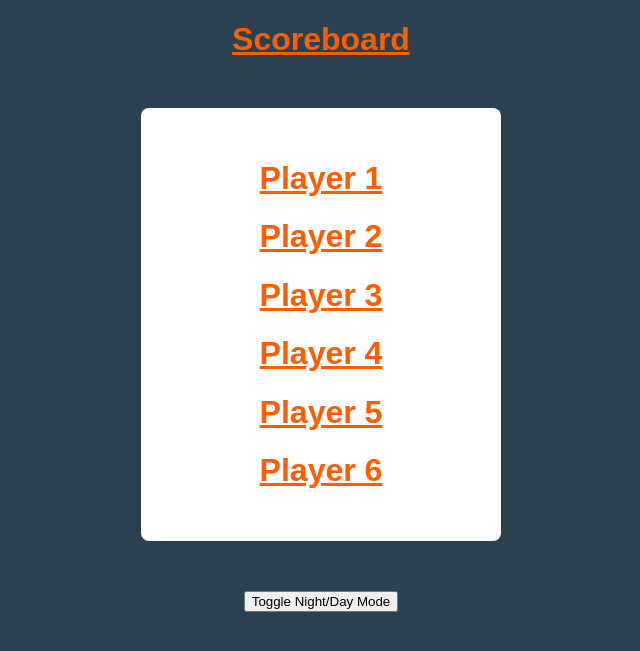
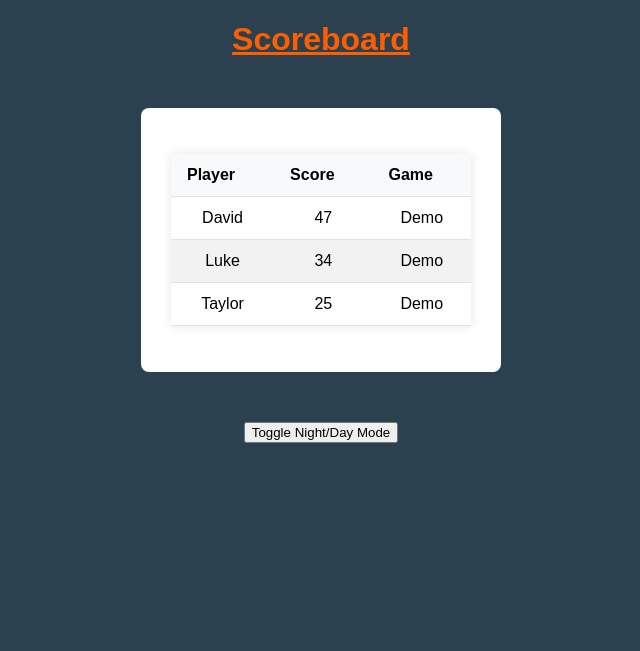
Before and after one commit to davidmorseiii/project-g2, a Flask app: page /scoreboard in a window 1280 px wide. Shown: the top 651 px of the page, without its empty margins (319-959 px from the left). Run offline with Flask 3, Linux system fonts and the light colour scheme.

Commit message:
scoreboard is working. ready to merge back

```diff
--- a/src/app.py
+++ b/src/app.py
@@ -1,7 +1,8 @@
 from flask import Flask, render_template, request, session, redirect
 from flask.views import MethodView
 from game.game_engine import GameEngine
-from models import db
+from models import db, User, QuestionSet, Question, GameResult
+
 
 app = Flask(__name__)
 app.config['SQLALCHEMY_DATABASE_URI'] = 'sqlite:///game.db'  # Moved above init_app
@@ -19,7 +20,10 @@ def home():
 
 @app.route('/scoreboard')
 def scoreboard():
-    return render_template("scoreboard.html")
+    games = GameResult.query.order_by(GameResult.score.desc()).all()
+    print(games)
+    return render_template("scoreboard.html", games=games)
+
 
 @app.route('/start', methods=['GET', 'POST'])
 def display_question():
@@ -157,4 +161,4 @@ def custom_sets():
     return render_template('choose_custom_set.html', sets=sets.keys())
 
 if __name__ == '__main__':
-    app.run(debug=True)
+    app.run(debug=True, port=5001)
--- a/src/models.py
+++ b/src/models.py
@@ -35,3 +35,4 @@ class GameResult(db.Model):
     user_id = db.Column(db.Integer, ForeignKey("user.id"))
     set_id = db.Column(db.Integer, ForeignKey("question_set.id"))
     score = db.Column(db.Integer, nullable=False)
+    question_set = relationship("QuestionSet", backref="game_results")
--- a/src/static/style.css
+++ b/src/static/style.css
@@ -1,7 +1,7 @@
 body {
     font-family: Arial, sans-serif;
     background-color: #2b414f;
-    color: white;
+    color: rgb(0, 0, 0);
     text-align: center;
     margin: 0;
     padding: 0;
@@ -117,3 +117,51 @@ body.night-mode button[type="submit"] {
     background-color: #333;
     color: #fff;
 }
+
+
+.styled-table {
+    width: 100%;
+    border-collapse: collapse;
+    margin: 1em 0;
+    font-size: 1rem;
+    font-family: sans-serif;
+    box-shadow: 0 0 10px rgba(0, 0, 0, 0.1);
+}
+
+.styled-table thead {
+    background-color: #f8f9fa;
+    text-align: left;
+}
+
+.styled-table th,
+.styled-table td {
+    padding: 12px 16px;
+    border-bottom: 1px solid #dee2e6;
+}
+
+.styled-table tbody tr:nth-of-type(even) {
+    background-color: #f2f2f2;
+}
+
+.styled-table tbody tr:hover {
+    background-color: #e9ecef;
+    transition: background-color 0.2s ease;
+}
+
+body.night-mode .styled-table thead {
+    background-color: #2c2c2c;
+    color: #ffffff;
+}
+
+body.night-mode .styled-table tbody tr {
+    background-color: #1a1a1a;
+    color: #e0e0e0;
+}
+
+body.night-mode .styled-table tbody tr:nth-of-type(even) {
+    background-color: #2a2a2a;
+}
+
+body.night-mode .styled-table tbody tr:hover {
+    background-color: #3a3a3a;
+}
--- a/src/templates/scoreboard.html
+++ b/src/templates/scoreboard.html
@@ -1,24 +1,41 @@
 <!DOCTYPE html>
 <html lang="en">
+
 <head>
     <meta charset="UTF-8">
     <title>Scoreboard</title>
     <!--<link rel="stylesheet" href="../static/style.css">-->
     <link rel="stylesheet" href="{{ url_for('static', filename='style.css') }}">
 </head>
-  <body>
+
+<body>
     <div>
         <h1>Scoreboard</h1>
     </div>
     <div class="menu-box">
-          <h1>Player 1</h1>
-          <h1>Player 2</h1>
-          <h1>Player 3</h1>
-          <h1>Player 4</h1>
-          <h1>Player 5</h1>
-          <h1>Player 6</h1>
-        </div>
-        <button id="modeToggle">Toggle Night/Day Mode</button>
+        <!-- make a table the reads and loops through the object "games" and shows the results -->
+        <table class="styled-table">
+            <thead>
+                <tr>
+                    <th>Player</th>
+                    <th>Score</th>
+                    <th>Game</th>
+                </tr>
+            </thead>
+            <tbody>
+                {% for game in games %}
+                <tr>
+                    <td>{{ game.user.username }}</td>
+                    <td>{{ game.score }}</td>
+                    <td>{{ game.question_set.title }}</td>
+                </tr>
+                {% endfor %}
+            </tbody>
+        </table>
+
+
+    </div>
+    <button id="modeToggle">Toggle Night/Day Mode</button>
 
     <script>
         const toggleBtn = document.getElementById('modeToggle');
@@ -42,4 +59,5 @@
         });
     </script>
 </body>
+
 </html>
```
